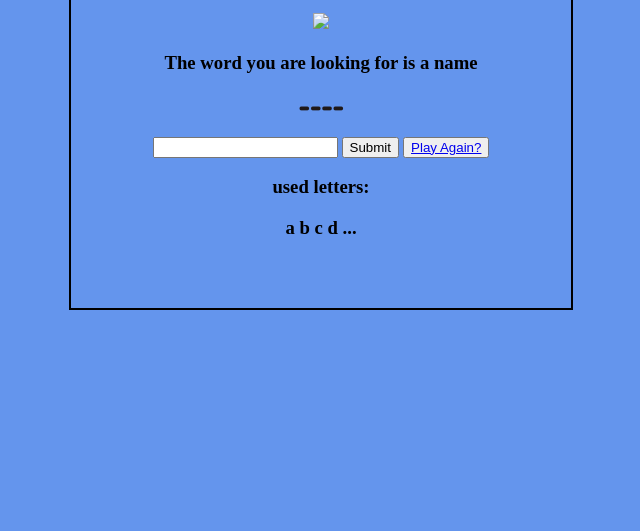
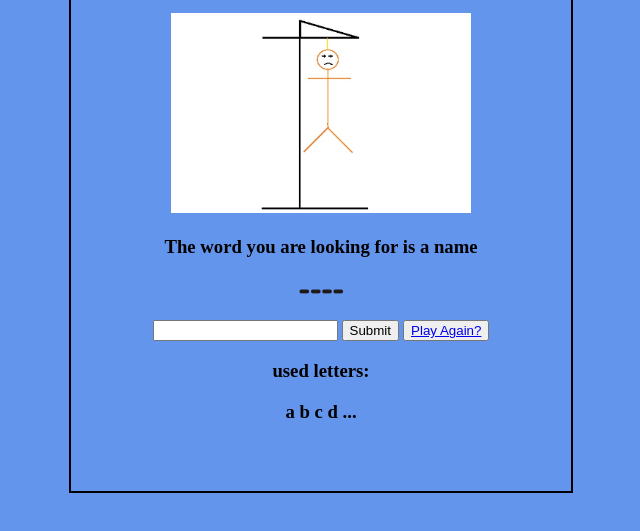
Before and after one commit to reclar01/reclar01.github.io, a plain HTML site: page index.html in a window 1280 px wide. Shown: the part 107-638 px from the top of the page, without its empty margins (319-959 px from the left). Drawn offline with Linux system fonts and the light colour scheme.

Commit message:
change image

```diff
--- a/index.html
+++ b/index.html
@@ -9,7 +9,7 @@
 <body>
     <div class = "container">
     <h1 id="header">Welcome to Hangman</h1>
-<img src= "hangman.jpg" width="300" id="gallow">
+<img src= "images/didntdoit.jpg" width="300" id="gallow">
 <h3 id="category">Your word is a "insert category"</h3>
 <h1 id="blank-word">---------</h1>
 <input type="text" id="input-text">
```
